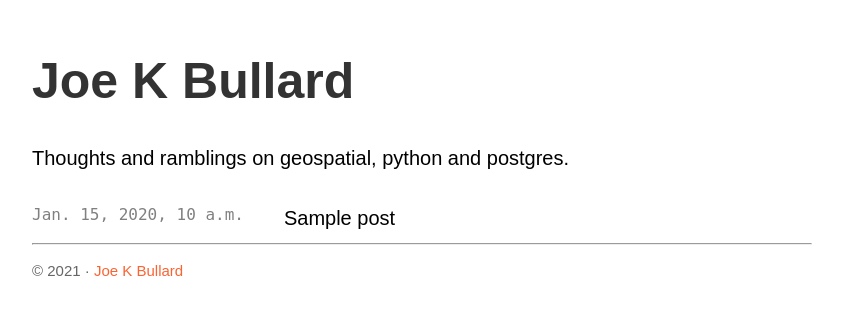
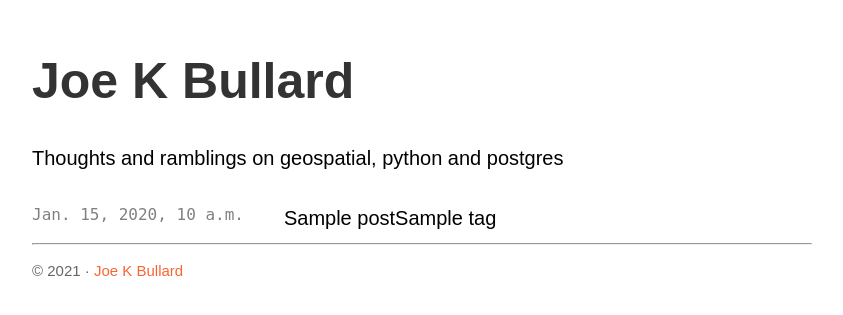
Before and after one commit to joekbullard/myblog, a Django app: template blog/templates/index.html in a window 1280 px wide. Shown: the part 60-375 px from the top of the page, without its empty margins (218-1061 px from the left). Run offline with Django 3.2, Linux system fonts and the light colour scheme; the template is opened without the code that fills it: most values are stand-ins (such as "Sample title", 1, 10 or a date in 2020).

Commit message:
tags to index

```diff
--- a/blog/models.py
+++ b/blog/models.py
@@ -41,3 +41,4 @@ class Post(models.Model):
 
     class Meta:
         ordering = ['-created']
+        verbose_name_plural = "posts"
--- a/blog/templates/index.html
+++ b/blog/templates/index.html
@@ -11,13 +11,16 @@
     <div class="container">
     {% block content %}
     <h1 class="title">Joe K Bullard</h1>
-    <p>Thoughts and ramblings on geospatial, python and postgres.</p>
+    <p>Thoughts and ramblings on geospatial, python and postgres</p>
     {% for post in all_posts_list %}
     <ul class="posts">
     <li class="post">
         <a href="{{ post.get_absolute_url }}">
             <date>{{ post.created }}</date>
             <span>{{ post.title }}</span>
+            {% for tag in post.tags.all %}
+                <p>{{tag}}</p>
+            {% endfor %}
         </a>
     </li>
     </ul>
```
